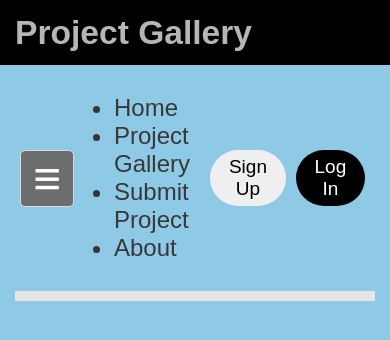
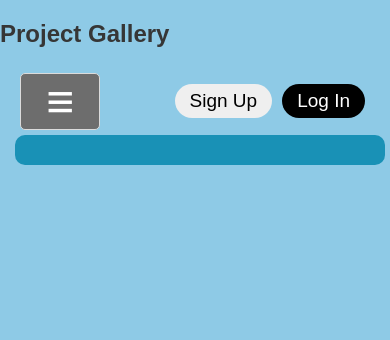
Before and after one commit to team-j-names/project-3-fe, a React (Create React App) app: page / in a window 390 px wide. Shown: the top 340 px of the page. Built offline with nearby package versions, Linux system fonts and the light colour scheme.

Commit message:
Some style changes.

```diff
--- a/src/index.css
+++ b/src/index.css
@@ -1,16 +1,26 @@
 
 body{
-  display:grid;
-  justify-content: center;
+  /* display:grid; */
+  /* justify-content: center; */
   font-family: 'Chivo', sans-serif;
   font-weight: 300;
   color: #363636;
   width:100%;
   margin:0;
   background-color: #8ECAE6;
+  /* background: rgb(0,0,0);
+background: linear-gradient(90deg, rgba(0,0,0,1) 5%, rgba(244,244,244,1) 29%, rgba(73,194,255,1) 100%); */
   /* max-width: 1725px; */
   /* background-color: rgb(82, 82, 145); */
 }
+
+/* .app-wrapper{
+  display:flex;
+  flex-direction: column;
+  align-content: center;
+  justify-content: center;
+} */
+
 .container {
   /* display:flex;
   align-content: center; */
@@ -19,13 +29,13 @@ body{
   padding:0 15px;
 }
 
-
 /*------------------------------------------*/
 /* Style The Dropdown Button */
 .dropbtn {
   background-color: #6d6d6d;
   color: white;
   padding: 0 12px;
+  width:80px;
   font-size: 2em;
   border: none;
   cursor: pointer;
@@ -33,41 +43,35 @@ body{
   border-radius: 5px;
 }
 
-/* The container <div> - needed to position the dropdown content */
 .dropdown {
   /* margin-top:20px; */
   position: relative;
   display: inline-block;
 }
 
-/* Dropdown Content (Hidden by Default) */
 .dropdown-content {
   display: none;
   position: absolute;
   background-color: #f9f9f9;
-  min-width: 160px;
+  min-width: 200px;
   box-shadow: 0px 8px 16px 0px rgba(0,0,0,0.2);
   z-index: 1;
   border-radius: 5px;
 }
 
-/* Links inside the dropdown */
 .dropdown-content a {
   color: black;
-  padding: 12px 16px;
+  padding: 8px 16px;
   text-decoration: none;
   display: block;
 }
 
-/* Change color of dropdown links on hover */
 .dropdown-content a:hover {background-color: #f1f1f1}
 
-/* Show the dropdown menu on hover */
 .dropdown:hover .dropdown-content {
   display: block;
 }
 
-/* Change the background color of the dropdown button when the dropdown content is shown */
 .dropdown:hover .dropbtn {
   background-color: #505050;
 }
@@ -78,7 +82,7 @@ body{
   display:none;
 }
 
-.t1 {
+.header {
   display:grid;
   grid-auto-flow: column;
   align-content: center;
@@ -89,10 +93,11 @@ body{
   height:55px;
   padding:5px 15px;
   font-size:1.5em;
+  width:100vw;
   background-color: black;
 }
 
-.t1 > h2{
+.header > h2{
   color:rgb(182, 182, 182);
 }
 
@@ -117,22 +122,42 @@ nav > div{
   font-size: x-large;
 }
 
+nav { grid-area: t3;
+  display:grid;
+  align-content: center;
+  grid-auto-flow: column;
+  font-weight: 400;
+  /* min-width:840px; */
+
+  padding:5px;
+}
+
 .drop-nav li{
   background-color: gray;
+}
+
+.about{
+padding:20px;
+width:90%
 }
 
 .project-card{
    display: grid;
   grid-template-rows: 1fr 1fr 1fr 1fr;
-
-  width:250px;
+  border:8px solid #8ECAE6;
+  width:240px;
   height:300px;
   /* background-color: #90E0EF; */
   background-color: white;
-  margin:5px;
-  padding:10px;
+  margin:10px;
+  padding:12px;
+  /* border-radius:6px; */
 }
 
+.project-card:hover{
+  box-shadow: 8px 10px 10px rgb(121, 121, 121);
+  border-color:rgb(57, 128, 156);
+}
 
 a:link, a:visited, a:hover, a:active {
   text-decoration: none;
@@ -148,16 +173,6 @@ a:link, a:visited, a:hover, a:active {
   border-radius: 10px;
 }
 
-nav { grid-area: t3;
-  display:grid;
-  align-content: center;
-  grid-auto-flow: column;
-  font-weight: 400;
-  /* border:1px solid #DFE7FD;
-  border-radius: 12px; */
-  border-radius: 25px;
-  padding:5px;
-}
 
 .description {
   display: grid;
@@ -199,12 +214,14 @@ nav { grid-area: t3;
   display:flex;
   justify-content: center;
   flex-wrap: wrap;
-  padding:5px;
-  border-radius: 15px;
+  padding:15px 5px;
+  /* border-radius: 15px; */
   background-color:#E5E5E5;
+  width:100%
+  /* box-shadow: 5px 5px 5px #383838; */
 }
 
-.nav-links ul>a{
+.nav-link ul>a{
 margin:6px;
 }
 
@@ -228,14 +245,14 @@ hr {
   height: 1px;
 }
 
-#update-form{
+/* #update-form{
     display:block;
 }
 
 #update-form > input{
     border:1px solid blue;
     background-color: olive;
-}
+} */
 
 ul{
   text-decoration: none;
@@ -244,26 +261,18 @@ ul{
 
 @media screen and (max-width:500px){
 
-  body{
-      /* background-color: #90E0EF; */
-  }
 
   hr {
    display: none;
     }
 
-  .t1{
+  .header{
       background-color: black;
       /* font-family: 'Satisfy', cursive; */
       font-size:1.4em;
   }
 
-
-
-
-
-
-  .t1 > h2{
+  .header > h2{
 color: rgb(182, 182, 182);
   }
 
@@ -271,10 +280,18 @@ color: rgb(182, 182, 182);
       display:block;
   }
 
-  .nav-links{
+  nav{
+    min-width:85vw;
+  }
+  .nav-link{
       display:none;
   }
-
+.main{
+background-color:rgb(25, 145, 182);
+  width:100%;
+  border-radius: 10px;
+  box-shadow:none;
+}
   /* .card-wrapper{
       display:flex;
       flex-wrap: wrap;
@@ -288,8 +305,8 @@ color: rgb(182, 182, 182);
       background-color: white;
       margin:5px;
       padding:10px;
-      /* border-radius:5px; */
-      box-shadow: 5px 5px 5px #aaaaaa;
+      border-radius:15px;
+      /* box-shadow: 5px 5px 5px #aaaaaa; */
   }
 
   .project-detail-card{
@@ -339,8 +356,4 @@ color: rgb(182, 182, 182);
       flex-direction: column;
   }
 
-  .main{
-    /* background-color:#8ECAE6; */
-    border-radius:0px;
-  }
 }
```
